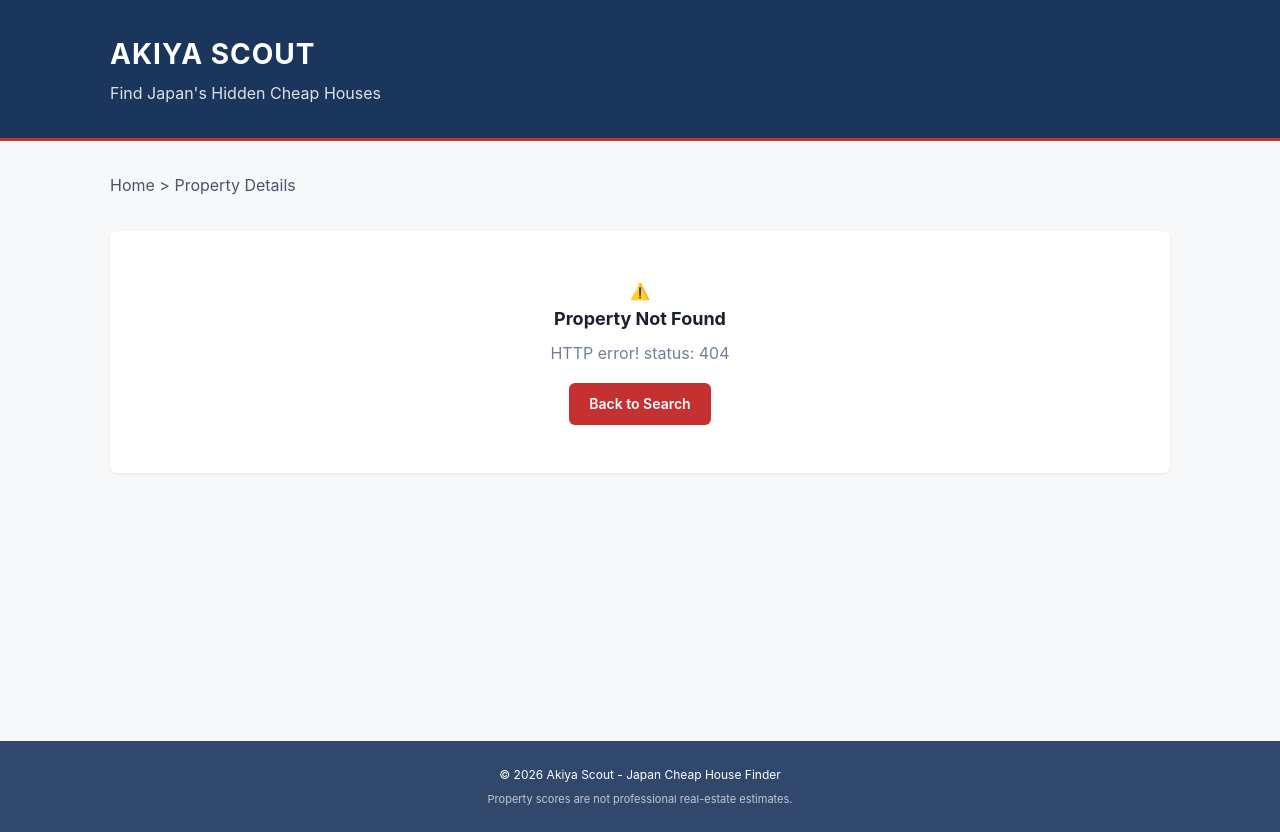
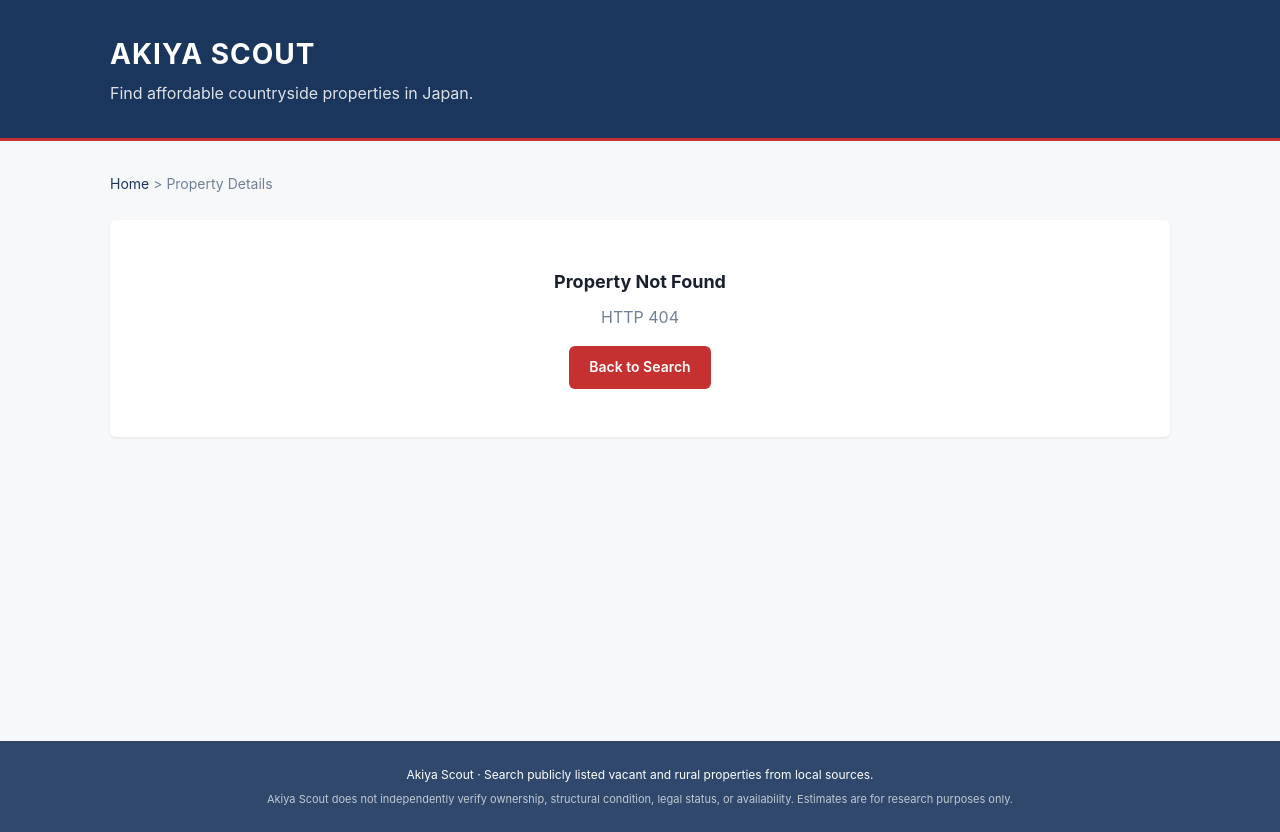
Before and after one commit to BistaDinesh03/akiya-scout, a FastAPI app: page /property/1 in a window 1280 px wide. Run offline with FastAPI, Linux system fonts and the light colour scheme.

Commit message:
Improve property detail page, add screenshots section to README

```diff
--- a/static/detail.css
+++ b/static/detail.css
@@ -1,12 +1,13 @@
-/* Property Detail Page Styles */
+/* Property Detail Page */
 
 .breadcrumb {
-    margin-bottom: 2rem;
-    color: var(--text-secondary);
+    margin-bottom: 1.5rem;
+    font-size: 0.875rem;
+    color: var(--text-muted);
 }
 
 .breadcrumb a {
-    color: var(--accent-color);
+    color: var(--primary);
     text-decoration: none;
 }
 
--- a/static/detail.js
+++ b/static/detail.js
@@ -1,11 +1,8 @@
 // Akiya Scout - Property Detail Page
-// Handles property detail display and map
-
 let map = null;
 let marker = null;
 
 document.addEventListener('DOMContentLoaded', () => {
-    // Get property ID from URL
     const pathParts = window.location.pathname.split('/');
     const propertyId = pathParts[pathParts.length - 1];
 
@@ -14,63 +11,77 @@ document.addEventListener('DOMContentLoaded', () => {
     }
 });
 
-// Load property details from API
 async function loadPropertyDetail(propertyId) {
     try {
         const response = await fetch(`/api/properties/${propertyId}`);
 
         if (!response.ok) {
-            throw new Error(`HTTP error! status: ${response.status}`);
+            throw new Error(`HTTP ${response.status}`);
         }
 
         const data = await response.json();
 
-        if (data.error) {
-            showError(data.error);
+        if (data.error || data.detail) {
+            showError(data.error || data.detail);
             return;
         }
 
         displayPropertyDetail(data);
 
     } catch (error) {
-        console.error('Error loading property:', error);
+        console.error('Error:', error);
         showError(error.message);
     }
 }
 
-// Display property details
 function displayPropertyDetail(data) {
     const property = data.property;
     const valuation = data.valuation;
 
-    // Hide loading, show detail
     document.getElementById('loading-state').classList.add('hidden');
     document.getElementById('property-detail').classList.remove('hidden');
 
-    // Photos
+    // Photo
     if (property.image_url) {
         document.getElementById('main-photo').src = property.image_url;
         document.getElementById('main-photo').alt = property.title || 'Property photo';
+        document.getElementById('main-photo').classList.remove('hidden');
+        document.getElementById('photo-placeholder').classList.add('hidden');
     } else {
-        document.getElementById('photo-gallery').style.display = 'none';
+        document.getElementById('main-photo').classList.add('hidden');
+        document.getElementById('photo-placeholder').classList.remove('hidden');
     }
 
-    // Title and price
+    // Title, price, location
     document.getElementById('property-title').textContent = property.title || 'Untitled Property';
-    document.getElementById('property-price').textContent = property.price ? `¥${formatPrice(property.price)}` : 'Price not available';
-    document.getElementById('property-location').textContent = `${property.prefecture || 'Unknown'} / ${property.municipality || 'Unknown'}${property.area ? ' / ' + property.area : ''}`;
 
-    // Classification
-    displayClassification(property, valuation);
+    if (property.listing_type === 'RENTAL') {
+        document.getElementById('listing-type-badge').textContent = 'For Rent';
+        document.getElementById('listing-type-badge').className = 'property-badge badge-rental';
+        document.getElementById('property-price').textContent = property.price ? `¥${formatNumber(property.price)}/month` : 'Price N/A';
+    } else {
+        document.getElementById('listing-type-badge').textContent = 'For Sale';
+        document.getElementById('listing-type-badge').className = 'property-badge badge-sale';
+        document.getElementById('property-price').textContent = property.price ? `¥${formatNumber(property.price)}` : 'Price N/A';
+    }
+
+    document.getElementById('property-location').textContent =
+        `${property.prefecture || 'Unknown'} · ${property.municipality || 'Unknown'}${property.area ? ' · ' + property.area : ''}`;
 
     // Property details grid
     displayPropertyDetails(property);
 
-    // Score breakdown
-    displayScoreBreakdown(valuation);
+    // Score breakdown (SALE only)
+    if (valuation) {
+        displayScoreBreakdown(valuation);
+        displayCostEstimates(property, valuation);
+    } else {
+        document.getElementById('score-section').style.display = 'none';
+        document.getElementById('cost-section').style.display = 'none';
+    }
 
-    // Cost estimates
-    displayCostEstimates(property, valuation);
+    // Classification
+    displayClassification(property, valuation);
 
     // Map
     initializeMap(property);
@@ -78,7 +89,7 @@ function displayPropertyDetail(data) {
     // Source info
     displaySourceInfo(property);
 
-    // Original listing link
+    // Original listing
     if (property.source_url) {
         document.getElementById('original-listing').href = property.source_url;
     } else {
@@ -86,78 +97,15 @@ function displayPropertyDetail(data) {
     }
 }
 
-// Display GOOD / WATCH / UNKNOWN classification
-function displayClassification(property, valuation) {
-    const goodPoints = [];
-    const watchPoints = [];
-    const unknownPoints = [];
-
-    // Analyze score breakdown
-    valuation.breakdown.forEach(item => {
-        const percentage = item.max_score > 0 ? (item.score / item.max_score) * 100 : 0;
-
-        if (percentage >= 70) {
-            goodPoints.push(`${item.category}: ${item.explanation}`);
-        } else if (percentage >= 40) {
-            watchPoints.push(`${item.category}: ${item.explanation}`);
-        } else {
-            unknownPoints.push(`${item.category}: ${item.explanation}`);
-        }
-    });
-
-    // Price-specific classifications
-    if (property.price && property.price <= 3000000) {
-        goodPoints.push(`Price: Affordable at ¥${formatPrice(property.price)}`);
-    } else if (property.price && property.price > 10000000) {
-        watchPoints.push(`Price: Higher at ¥${formatPrice(property.price)}`);
-    } else if (!property.price) {
-        unknownPoints.push('Price: Not specified');
-    }
-
-    // Land size classifications
-    if (property.land_size_m2 && property.land_size_m2 >= 300) {
-        goodPoints.push(`Land: Large at ${property.land_size_m2} m²`);
-    } else if (property.land_size_m2 && property.land_size_m2 < 100) {
-        watchPoints.push(`Land: Small at ${property.land_size_m2} m²`);
-    } else if (!property.land_size_m2) {
-        unknownPoints.push('Land size: Not specified');
-    }
-
-    // Building age classifications
-    if (property.build_year) {
-        const buildingAge = 2026 - property.build_year;
-        if (buildingAge <= 20) {
-            goodPoints.push(`Age: Relatively new (${buildingAge} years)`);
-        } else if (buildingAge > 50) {
-            watchPoints.push(`Age: Old building (${buildingAge} years)`);
-        }
-    } else {
-        unknownPoints.push('Build year: Not specified');
-    }
-
-    // Update UI
-    document.getElementById('good-points').innerHTML = goodPoints.map(p => `<li>✓ ${p}</li>`).join('');
-    document.getElementById('watch-points').innerHTML = watchPoints.map(p => `<li>⚠ ${p}</li>`).join('');
-    document.getElementById('unknown-points').innerHTML = unknownPoints.map(p => `<li>? ${p}</li>`).join('');
-
-    // Hide empty sections
-    if (goodPoints.length === 0) document.getElementById('good-section').style.display = 'none';
-    if (watchPoints.length === 0) document.getElementById('watch-section').style.display = 'none';
-    if (unknownPoints.length === 0) document.getElementById('unknown-section').style.display = 'none';
-}
-
-// Display property details grid
 function displayPropertyDetails(property) {
     const grid = document.getElementById('property-details-grid');
     const details = [
-        { label: 'Land Size', value: property.land_size_m2 ? `${property.land_size_m2} m²` : 'N/A' },
-        { label: 'Building Size', value: property.building_size_m2 ? `${property.building_size_m2} m²` : 'N/A' },
-        { label: 'Build Year', value: property.build_year || 'N/A' },
+        { label: 'Land', value: property.land_size_m2 ? `${formatNumber(property.land_size_m2)} m²` : 'N/A' },
+        { label: 'Building', value: property.building_size_m2 ? `${formatNumber(property.building_size_m2)} m²` : 'N/A' },
+        { label: 'Built', value: property.build_year || 'N/A' },
         { label: 'Rooms', value: property.rooms || 'N/A' },
         { label: 'Structure', value: property.structure || 'N/A' },
-        { label: 'Floors', value: property.floors || 'N/A' },
         { label: 'Parking', value: property.parking || 'N/A' },
-        { label: 'Description', value: property.description || 'N/A' },
     ];
 
     grid.innerHTML = details.map(d => `
@@ -168,7 +116,6 @@ function displayPropertyDetails(property) {
     `).join('');
 }
 
-// Display score breakdown
 function displayScoreBreakdown(valuation) {
     document.getElementById('total-score-value').textContent = Math.round(valuation.akiya_score);
 
@@ -184,101 +131,129 @@ function displayScoreBreakdown(valuation) {
     `).join('');
 }
 
-// Display cost estimates
 function displayCostEstimates(property, valuation) {
     const costEstimates = document.getElementById('cost-estimates');
 
-    const renovationCost = valuation.estimated_renovation_cost;
-    const totalCost = valuation.estimated_total_cost;
-
-    let costHtml = `
+    costEstimates.innerHTML = `
         <div class="cost-estimate-item">
             <span class="cost-estimate-label">Purchase Price</span>
-            <span class="cost-estimate-value">${property.price ? `¥${formatPrice(property.price)}` : 'N/A'}</span>
+            <span class="cost-estimate-value">${property.price ? `¥${formatNumber(property.price)}` : 'N/A'}</span>
         </div>
         <div class="cost-estimate-item">
             <span class="cost-estimate-label">Estimated Renovation</span>
-            <span class="cost-estimate-value">¥${formatPrice(renovationCost)}</span>
+            <span class="cost-estimate-value">¥${formatNumber(valuation.estimated_renovation_cost)}</span>
         </div>
         <div class="cost-estimate-item">
-            <span class="cost-estimate-label">Estimated Total Cost</span>
-            <span class="cost-estimate-value">${totalCost ? `¥${formatPrice(totalCost)}` : 'N/A'}</span>
+            <span class="cost-estimate-label">Estimated Total</span>
+            <span class="cost-estimate-value">¥${formatNumber(valuation.estimated_total_cost)}</span>
         </div>
-        <div class="cost-estimate-item">
-            <span class="cost-estimate-label">Disclaimer</span>
-            <span class="cost-estimate-value" style="font-size: 0.875rem; color: var(--text-secondary);">${valuation.disclaimer}</span>
-        </div>
+        <div class="cost-estimate-disclaimer">${valuation.disclaimer}</div>
     `;
-
-    costEstimates.innerHTML = costHtml;
 }
 
-// Initialize map
+function displayClassification(property, valuation) {
+    const goodPoints = [];
+    const watchPoints = [];
+    const unknownPoints = [];
+
+    if (valuation) {
+        valuation.breakdown.forEach(item => {
+            const pct = item.max_score > 0 ? (item.score / item.max_score) * 100 : 0;
+            if (pct >= 70) goodPoints.push(`${item.category}: ${item.explanation}`);
+            else if (pct >= 40) watchPoints.push(`${item.category}: ${item.explanation}`);
+            else unknownPoints.push(`${item.category}: ${item.explanation}`);
+        });
+    }
+
+    if (property.price && property.listing_type === 'SALE' && property.price <= 3000000) {
+        goodPoints.push(`Price: Affordable at ¥${formatNumber(property.price)}`);
+    } else if (property.price && property.listing_type === 'SALE' && property.price > 10000000) {
+        watchPoints.push(`Price: Higher at ¥${formatNumber(property.price)}`);
+    } else if (!property.price) {
+        unknownPoints.push('Price: Not specified');
+    }
+
+    if (property.land_size_m2 && property.land_size_m2 >= 300) {
+        goodPoints.push(`Land: Large at ${formatNumber(property.land_size_m2)} m²`);
+    } else if (property.land_size_m2 && property.land_size_m2 < 100) {
+        watchPoints.push(`Land: Small at ${formatNumber(property.land_size_m2)} m²`);
+    } else if (!property.land_size_m2) {
+        unknownPoints.push('Land: Not specified');
+    }
+
+    if (property.build_year) {
+        const age = 2026 - property.build_year;
+        if (age <= 20) goodPoints.push(`Age: Relatively new (${age} years)`);
+        else if (age > 50) watchPoints.push(`Age: Old (${age} years)`);
+    } else {
+        unknownPoints.push('Build year: Not specified');
+    }
+
+    document.getElementById('good-points').innerHTML = goodPoints.map(p => `<li>${p}</li>`).join('');
+    document.getElementById('watch-points').innerHTML = watchPoints.map(p => `<li>${p}</li>`).join('');
+    document.getElementById('unknown-points').innerHTML = unknownPoints.map(p => `<li>${p}</li>`).join('');
+
+    if (goodPoints.length === 0) document.getElementById('good-section').style.display = 'none';
+    if (watchPoints.length === 0) document.getElementById('watch-section').style.display = 'none';
+    if (unknownPoints.length === 0) document.getElementById('unknown-section').style.display = 'none';
+}
+
 function initializeMap(property) {
     const mapElement = document.getElementById('map');
     const mapUnavailable = document.getElementById('map-unavailable');
 
-    // Only show map if coordinates exist
     if (property.latitude && property.longitude) {
         mapElement.style.display = 'block';
         mapUnavailable.classList.add('hidden');
 
-        // Initialize Leaflet map
         if (map === null) {
             map = L.map('map').setView([property.latitude, property.longitude], 15);
-
             L.tileLayer('https://{s}.tile.openstreetmap.org/{z}/{x}/{y}.png', {
-                attribution: '&copy; <a href="https://www.openstreetmap.org/copyright">OpenStreetMap</a> contributors'
+                attribution: '&copy; OpenStreetMap contributors'
             }).addTo(map);
         } else {
             map.setView([property.latitude, property.longitude], 15);
         }
 
-        // Add marker
-        if (marker) {
-            map.removeLayer(marker);
-        }
-
+        if (marker) map.removeLayer(marker);
         marker = L.marker([property.latitude, property.longitude]).addTo(map);
-        marker.bindPopup(property.title || 'Property location').openPopup();
-
+        marker.bindPopup(property.title || 'Property').openPopup();
     } else {
-        // Show coordinates unavailable message
         mapElement.style.display = 'none';
         mapUnavailable.classList.remove('hidden');
     }
 }
 
-// Display source information
 function displaySourceInfo(property) {
     const sourceInfo = document.getElementById('source-info');
-
-    const collectedTime = property.collected_at ? new Date(property.collected_at).toLocaleString() : 'N/A';
+    const collected = property.collected_at ? new Date(property.collected_at).toLocaleString() : 'N/A';
 
     sourceInfo.innerHTML = `
         <div class="source-item">
-            <span class="source-label">Source:</span>
+            <span class="source-label">Source</span>
             <span class="source-value">${property.source_name || 'N/A'}</span>
         </div>
         <div class="source-item">
-            <span class="source-label">Source URL:</span>
-            <span class="source-value">${property.source_url || 'N/A'}</span>
+            <span class="source-label">Collected</span>
+            <span class="source-value">${collected}</span>
         </div>
         <div class="source-item">
-            <span class="source-label">Collected:</span>
-            <span class="source-value">${collectedTime}</span>
+            <span class="source-label">Last Checked</span>
+            <span class="source-value">${collected}</span>
+        </div>
+        <div class="source-disclaimer">
+            Akiya Scout does not independently verify ownership, structural condition, legal status, or availability.
         </div>
     `;
 }
 
-// Show error state
 function showError(message) {
     document.getElementById('loading-state').classList.add('hidden');
     document.getElementById('error-state').classList.remove('hidden');
     document.getElementById('error-message').textContent = message;
 }
 
-// Format price with commas
-function formatPrice(price) {
-    return price.toString().replace(/\B(?=(\d{3})+(?!\d))/g, ',');
+function formatNumber(num) {
+    if (num === null || num === undefined) return 'N/A';
+    return Number(num).toLocaleString('en-US', { maximumFractionDigits: 2 });
 }
--- a/templates/property_detail.html
+++ b/templates/property_detail.html
@@ -9,52 +9,73 @@
     <link rel="stylesheet" href="https://unpkg.com/leaflet@1.9.4/dist/leaflet.css" />
 </head>
 <body>
-    <!-- Header -->
     <header class="header">
         <div class="container">
             <h1 class="logo"><a href="/" style="color: white; text-decoration: none;">AKIYA SCOUT</a></h1>
-            <p class="tagline">Find Japan's Hidden Cheap Houses</p>
+            <p class="tagline">Find affordable countryside properties in Japan.</p>
         </div>
     </header>
 
-    <!-- Main Content -->
     <main class="main">
         <div class="container">
             <nav class="breadcrumb">
                 <a href="/">Home</a> &gt; <span>Property Details</span>
             </nav>
 
-            <!-- Loading State -->
             <div id="loading-state" class="state-container">
                 <div class="spinner"></div>
-                <p>Loading property details...</p>
+                <p>Loading property...</p>
             </div>
 
-            <!-- Error State -->
             <div id="error-state" class="state-container hidden">
-                <div class="error-icon">⚠️</div>
                 <h3>Property Not Found</h3>
                 <p id="error-message">Unable to load property details.</p>
                 <a href="/" class="btn btn-primary">Back to Search</a>
             </div>
 
-            <!-- Property Detail Content -->
             <div id="property-detail" class="property-detail hidden">
-                <!-- Photos Section -->
-                <section class="detail-section photos-section">
-                    <div id="photo-gallery" class="photo-gallery">
+                <!-- Photo Section -->
+                <section class="detail-section photo-section">
+                    <div class="property-photo-container" id="property-photo-container">
                         <img id="main-photo" src="" alt="Property photo" class="main-photo">
+                        <div id="photo-placeholder" class="photo-placeholder hidden">
+                            No property image available
+                        </div>
                     </div>
+                    <div id="photo-gallery" class="photo-gallery hidden"></div>
                 </section>
 
                 <!-- Title and Price -->
                 <section class="detail-section title-section">
-                    <div class="title-content">
-                        <span class="property-badge">Real Listing</span>
-                        <h2 id="property-title" class="detail-title"></h2>
-                        <div id="property-price" class="detail-price"></div>
-                        <div id="property-location" class="detail-location"></div>
+                    <div class="property-badge-row">
+                        <span class="property-badge badge-real">Real Listing</span>
+                        <span id="listing-type-badge" class="property-badge badge-sale">For Sale</span>
                     </div>
+                    <h2 id="property-title" class="detail-title"></h2>
+                    <div id="property-price" class="detail-price"></div>
+                    <div id="property-location" class="detail-location"></div>
+                </section>
+
+                <!-- Property Information -->
+                <section class="detail-section">
+                    <h3 class="section-title">Property Information</h3>
+                    <div class="details-grid" id="property-details-grid"></div>
+                </section>
+
+                <!-- Akiya Score -->
+                <section class="detail-section" id="score-section">
+                    <h3 class="section-title">Akiya Score</h3>
+                    <div class="total-score">
+                        <span id="total-score-value" class="total-score-value"></span>
+                        <span class="total-score-label">/ 100</span>
+                    </div>
+                    <div id="breakdown-list" class="breakdown-list"></div>
+                </section>
+
+                <!-- Cost Estimates -->
+                <section class="detail-section" id="cost-section">
+                    <h3 class="section-title">Cost Estimates</h3>
+                    <div class="cost-estimates" id="cost-estimates"></div>
                 </section>
 
                 <!-- GOOD / WATCH / UNKNOWN -->
@@ -75,61 +96,33 @@
                     </div>
                 </section>
 
-                <!-- Property Details -->
-                <section class="detail-section">
-                    <h3 class="section-title">Property Details</h3>
-                    <div class="details-grid" id="property-details-grid"></div>
-                </section>
-
-                <!-- Score Breakdown -->
-                <section class="detail-section">
-                    <h3 class="section-title">Akiya Score Breakdown</h3>
-                    <div id="score-breakdown" class="score-breakdown">
-                        <div class="total-score">
-                            <span id="total-score-value" class="total-score-value"></span>
-                            <span class="total-score-label">/ 100</span>
-                        </div>
-                        <div id="breakdown-list" class="breakdown-list"></div>
-                    </div>
-                </section>
-
-                <!-- Cost Estimates -->
-                <section class="detail-section">
-                    <h3 class="section-title">Cost Estimates</h3>
-                    <div class="cost-estimates" id="cost-estimates"></div>
-                </section>
-
-                <!-- Map Section -->
+                <!-- Map -->
                 <section class="detail-section">
                     <h3 class="section-title">Location Map</h3>
                     <div id="map-container" class="map-container">
                         <div id="map"></div>
                         <div id="map-unavailable" class="map-unavailable hidden">
-                            Location coordinates unavailable.
+                            No map location available.
                         </div>
                     </div>
                 </section>
 
                 <!-- Source Information -->
-                <section class="detail-section">
-                    <h3 class="section-title">Source Information</h3>
+                <section class="detail-section source-section">
+                    <h3 class="section-title">Source</h3>
                     <div class="source-info" id="source-info"></div>
-                </section>
-
-                <!-- Actions -->
-                <section class="detail-section actions-section">
-                    <a href="/" class="btn btn-secondary">Back to Search</a>
-                    <a id="original-listing" href="#" target="_blank" class="btn btn-primary">View Original Listing</a>
+                    <div class="source-actions">
+                        <a id="original-listing" href="#" target="_blank" rel="noopener" class="btn btn-primary">Open Original Listing</a>
+                    </div>
                 </section>
             </div>
         </div>
     </main>
 
-    <!-- Footer -->
     <footer class="footer">
         <div class="container">
-            <p>&copy; 2026 Akiya Scout - Japan Cheap House Finder</p>
-            <p class="disclaimer">Property scores are not professional real-estate estimates.</p>
+            <p>Akiya Scout · Search publicly listed vacant and rural properties from local sources.</p>
+            <p class="disclaimer">Akiya Scout does not independently verify ownership, structural condition, legal status, or availability. Estimates are for research purposes only.</p>
         </div>
     </footer>
 
```
Also changed, not shown: other parts of static/detail.css (+208 -165 lines).
